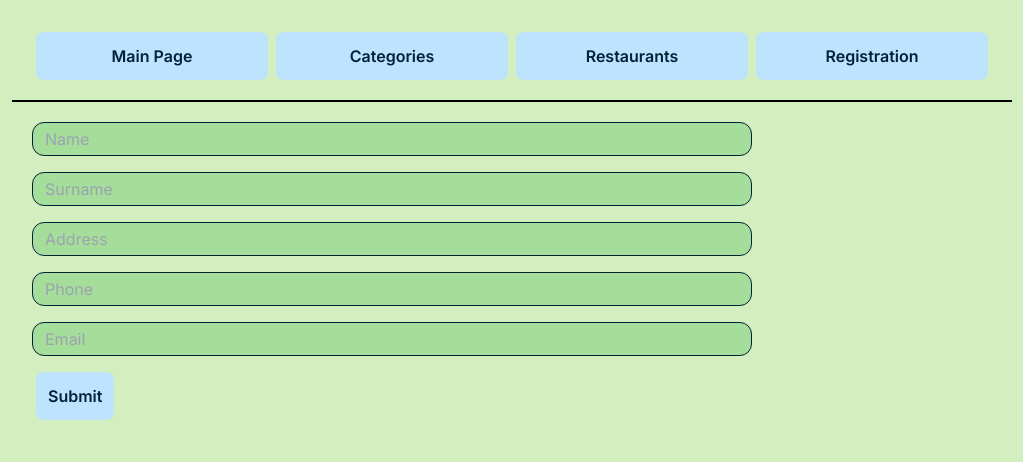
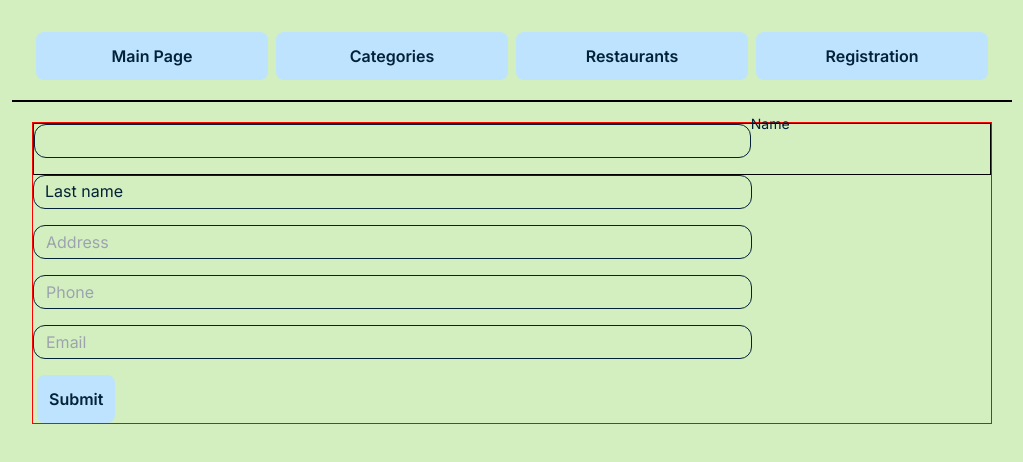
Before and after one commit to ViktorTap/platemate-2024, a Next.js app: page /registration in a window 1280 px wide. Shown: the top 462 px of the page, without its empty margins (128-1151 px from the left). Built offline with nearby package versions, Linux system fonts and the light colour scheme.

Commit message:
Made few css mistakes & realized that need to recreate form for better controlling

```diff
--- a/app/globals.css
+++ b/app/globals.css
@@ -40,8 +40,25 @@ button:active {
 
 /* INPUT & LABEL */
 
+form {
+  border: solid red 1px;
+  margin-inline: auto;
+}
+
+form > div{
+
+
+}
+
+.form-input-container {
+  position: relative;
+  border: solid black 1px;
+}
+
 input {
-  background-color: var(--background-secondary-hex);
+  position: relative;
+  /* background-color: var(--background-secondary-hex);*/
+  background: transparent;
   border-radius: 0.75rem;
   border: 1px solid #032137;
   box-sizing: border-box;
@@ -56,8 +73,24 @@ input {
   width: 75%;
 
   margin-bottom: 1rem;
+  transition: 0.2s ease;
+  cursor: text;
+  /* z-index: 1111; */
 }
 
-/* label {
-  margin: 0.75rem;
-} */
+label {
+  position: absolute;
+  padding: 0.25rem 0.75rem;
+  transition: 0.2s ease;
+}
+
+input:focus,
+input:valid {
+  color: red;
+}
+
+.form-input-container input:focus + label,
+.form-input-container input:valid + label{
+  transform: translate(-15px, -16px) scale(0.88);
+  z-index: 1111;
+}
--- a/app/registration/components/RegistrationForm.tsx
+++ b/app/registration/components/RegistrationForm.tsx
@@ -28,7 +28,9 @@ export default function RegistrationForm() {
       phone: "",
       email: "",
     },
+
     validationSchema,
+
     onSubmit: (values) => {
       console.log("Form submitted:", values);
     },
@@ -39,36 +41,37 @@ export default function RegistrationForm() {
       {/*FIRST NAME*/}
 
       <div>
-        {/* <label htmlFor="firstName">Name</label> */}
+        <div className="form-input-container">
           <input
             id="firstName"
             name="firstName"
             type="text"
-          placeholder="Name"
             onChange={formik.handleChange}
             onBlur={formik.handleBlur}
             value={formik.values.firstName}
           />
+          <label htmlFor="firstName">Name</label>
+        </div>
+
         {formik.touched.firstName && formik.errors.firstName ? (
-          <div className="error">{formik.errors.firstName}</div>
+          <span className="error">{formik.errors.firstName}</span>
         ) : null}
       </div>
 
       {/*LAST NAME*/}
 
       <div>
-        {/* <label htmlFor="lastName">Last name</label> */}
+        <label htmlFor="lastName">Last name</label>
         <input
           id="lastName"
           name="lastName"
           type="text"
-          placeholder="Surname"
           onChange={formik.handleChange}
           onBlur={formik.handleBlur}
           value={formik.values.lastName}
         />
         {formik.touched.lastName && formik.errors.lastName ? (
-          <div className="error">{formik.errors.lastName}</div>
+          <span className="error">{formik.errors.lastName}</span>
         ) : null}
       </div>
 
@@ -86,7 +89,7 @@ export default function RegistrationForm() {
           value={formik.values.address}
         />
         {formik.touched.address && formik.errors.address ? (
-          <div className="error">{formik.errors.address}</div>
+          <span className="error">{formik.errors.address}</span>
         ) : null}
       </div>
 
@@ -104,7 +107,7 @@ export default function RegistrationForm() {
           value={formik.values.phone}
         />
         {formik.touched.phone && formik.errors.phone ? (
-          <div className="error">{formik.errors.phone}</div>
+          <span className="error">{formik.errors.phone}</span>
         ) : null}
       </div>
 
@@ -122,7 +125,7 @@ export default function RegistrationForm() {
           value={formik.values.email}
         />
         {formik.touched.email && formik.errors.email ? (
-          <div className="error">{formik.errors.email}</div>
+          <span className="error">{formik.errors.email}</span>
         ) : null}
       </div>
       <button type="submit" disabled={!formik.isValid}>
```
Lines whose indentation alone changed are shown as unchanged.
